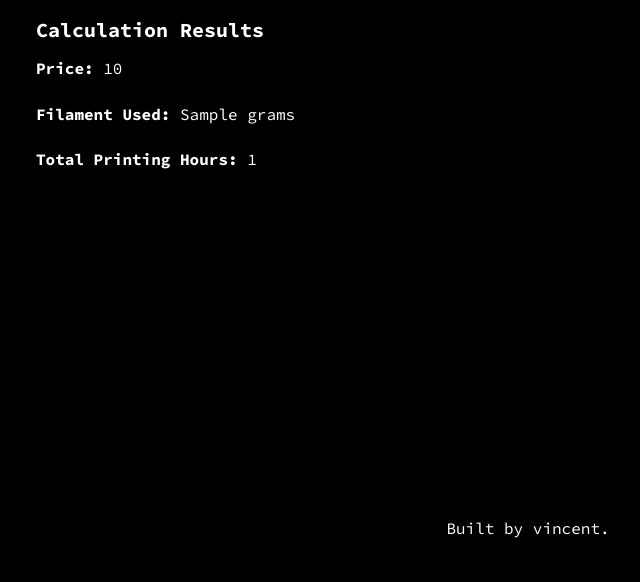
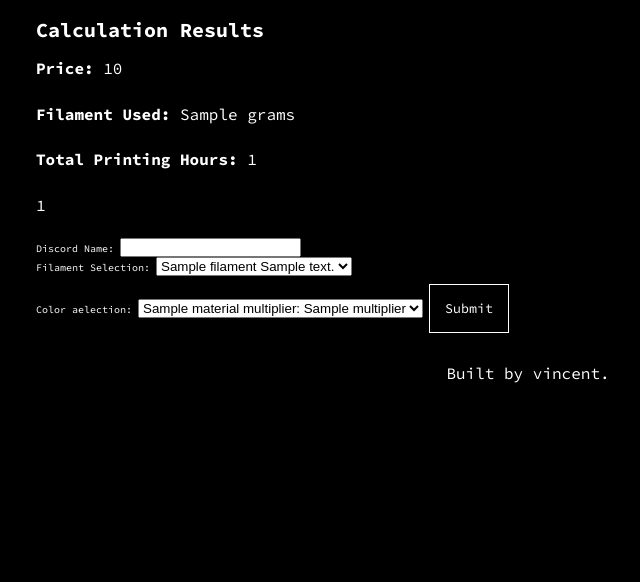
Before and after one commit to vincentsmid/plastic, a FastAPI app: template templates/result.html.jinja in a window 1280 px wide. Shown: the part 218-800 px from the top of the page, without its empty margins (112-752 px from the left). Run offline with FastAPI, Linux system fonts and the light colour scheme; the template is opened without the code that fills it: most values are stand-ins (such as "Sample title", 1, 10 or a date in 2020); parts of the project's set-up code (start-up, migrations or seed data) failed here and were passed over.

Commit message:
🏗️ Calculation result overhaul

```diff
--- a/main_app/main.py
+++ b/main_app/main.py
@@ -9,6 +9,7 @@ from pydantic import BaseModel
 # from main_app.db_models import ()
 from piccolo.apps.user.tables import BaseUser
 from piccolo_admin.endpoints import create_admin
+from main_app.db_models import PotentialOrdersFromEstimate, FilamentsStock, FilamentMaterials
 
 from main_app.api.api_admin import router as admin_router
 from main_app.api.api_v1 import router as api_router
@@ -21,7 +22,7 @@ logger.info("Server restarted")
 app = FastAPI()
 templates = Jinja2Templates(directory="templates")
 admin = create_admin(
-    tables=[BaseUser]  # Add any Piccolo tables you want to manage here.
+    tables=[BaseUser, PotentialOrdersFromEstimate, FilamentMaterials, FilamentsStock]  # Add any Piccolo tables you want to manage here.
 )
 
 
@@ -42,21 +43,29 @@ async def root(request: Request):
 
 @app.get("/calculator")
 async def calculator_render(request: Request):
-    return templates.TemplateResponse("calculator.html.jinja", {"request": request, "app_name": "Plastic"})
+  filament_available = await FilamentMaterials.objects().run()
+  return templates.TemplateResponse("calculator.html.jinja", {"request": request, "app_name": "Plastic", "filament_available": filament_available})
 
 class ResultData(BaseModel):
     price: float
     filament_used: float
     total_hours: float
 
-@app.post("/calculator-results")
-async def render_results(request: Request, data: ResultData):
+@app.get("/calculator-results/{order_id}")
+async def render_results(request: Request, order_id: int):
+    filament_available = await FilamentsStock.objects().where(FilamentsStock.active == True).run()
+    filament_materials = await FilamentMaterials.objects().run()
+    data = await PotentialOrdersFromEstimate.objects().where(PotentialOrdersFromEstimate.id == order_id).first().run()
+
     return templates.TemplateResponse("result.html.jinja", {
         "request": request,
-        "price": data.price,
-        "filament_used": data.filament_used,
-        "total_hours": data.total_hours,
-        "app_name": "Plastic"
+        "price": data.orderValue,
+        "filament_used": data.filamentUsed,
+        "total_hours": data.printTime,
+        "app_name": "Plastic",
+        "order_id": order_id,
+        "filament_available": filament_available,
+        "filament_materials": filament_materials
     })
 
 @app.get("/shop")
--- a/static/script.js
+++ b/static/script.js
@@ -51,20 +51,10 @@ async function uploadFile(file) {
   })
   .then(response => response.json())
   .then(data => {
-    if (data.price && data.filament_used && data.total_hours) {
-      const postData = {
-          price: data.price,
-          filament_used: data.filament_used,
-          total_hours: data.total_hours
-      };
+    if (data.price && data.filament_used && data.total_hours && data.order_id) {
+      const url = `/calculator-results/${data.order_id}`;
 
-      fetch('/calculator-results', {
-          method: 'POST',
-          headers: {
-              'Content-Type': 'application/json',
-          },
-          body: JSON.stringify(postData)
-      })
+      fetch(url)
       .then(response => response.text())
       .then(html => {
           document.body.innerHTML = html;
--- a/templates/result.html.jinja
+++ b/templates/result.html.jinja
@@ -2,9 +2,32 @@
 
 {% block content %}
   <div class="results">
-    <h2>Calculation Results</h2>
+    <h1>Calculation Results</h1>
     <p><strong>Price:</strong> {{ price | safe }}</p>
     <p><strong>Filament Used:</strong> {{ filament_used | safe }} grams</p>
     <p><strong>Total Printing Hours:</strong> {{ total_hours | safe }}</p>
+    <p>{{ order_id }}</p>
+    <form action="/submit" method="POST">
+      <div class="form-group">
+        <label for="discord_name">Discord Name:</label>
+        <input type="text" id="discord_name" name="discord_name" required>
+      </div>
+      <div class="form-group">
+        <label for="filament_selection">Filament Selection:</label>
+        <select id="filament_selection" name="filament_selection" required>
+          {% for filament in filament_available %}
+            <option value="{{ filament.filamentName }}">{{ filament.filamentName }} {{filament.filamentDescription}}</option>
+          {% endfor %}
+        </select>
+      </div>
+      <div class="form-group">
+        <label for="filament_selection">Color aelection:</label>
+        <select id="filament_selection" name="filament_selection" required>
+          {% for material in filament_materials %}
+            <option value="{{ material.material }}">{{ material.material }} multiplier: {{material.multiplier}}</option>
+          {% endfor %}
+        </select>
+      <button type="submit">Submit</button>
+    </form>
   </div>
 {% endblock %}
```
Also changed, not shown: main_app/api/api_v1/endpoints/calculatePrice.py (+10 -1 lines), main_app/db_models.py (+11 -11 lines), templates/calculator.html.jinja (+7 -2 lines).
